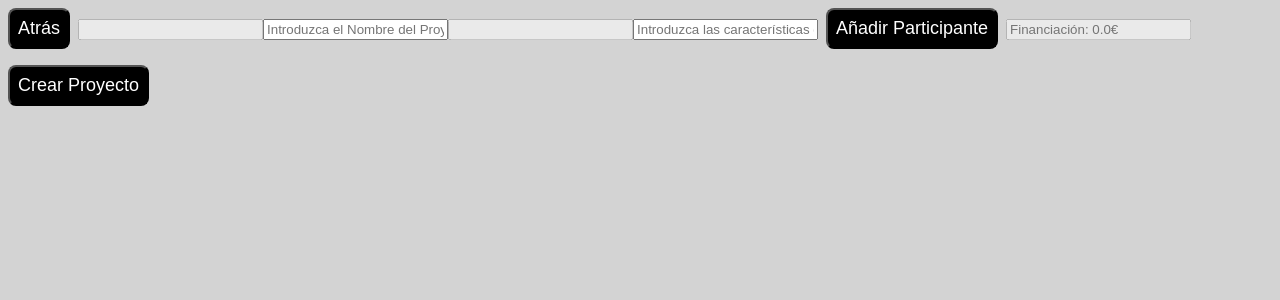
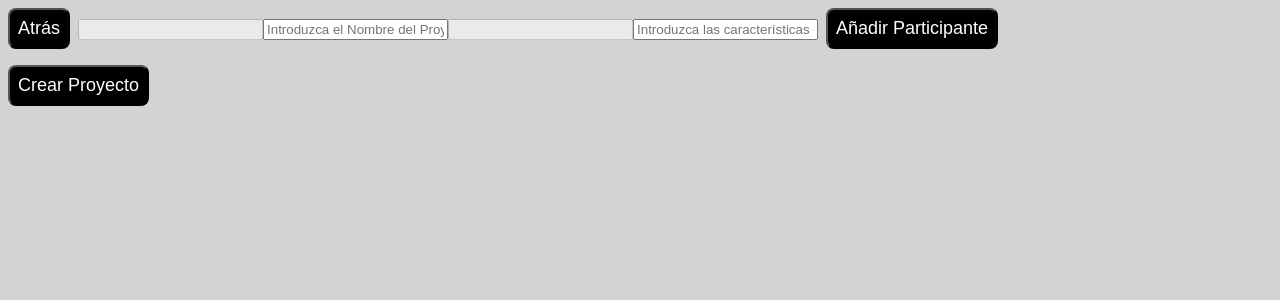
Before and after one commit to mappo0019/papers_app, a React (Create React App) app: page /creator_main/1/1 in a window 1280 px wide. Shown: the top 300 px of the page. Built offline with nearby package versions, Linux system fonts and the light colour scheme.

Commit message:
no presupuesto

```diff
--- a/src/Pages/CreatorMain.jsx
+++ b/src/Pages/CreatorMain.jsx
@@ -162,7 +162,6 @@ function CreatorMain() {
           main_researcher: main.Id,
           descripcion: desc,
           participantes:participantesId,
-          presupuesto: 0.0,
         }
 
         if(type==="edit"){
@@ -445,7 +444,6 @@ function CreatorMain() {
         </>}
 
         <Boton name="Añadir Participante" onClickAlto={handleOpen}/>
-        <input type="number" placeholder="Financiación: 0.0€" disabled={true} />
       </form>
 
       {type ==="edit" ?
```
